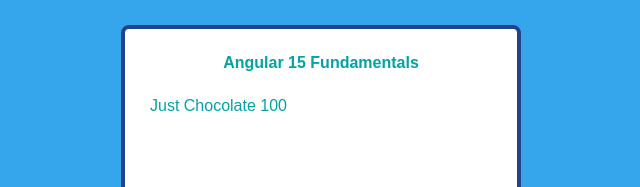
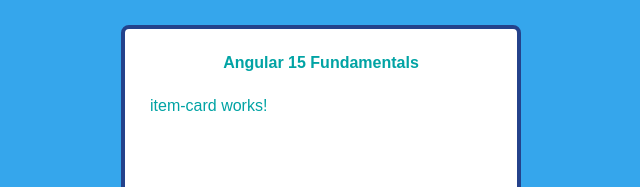
Before and after one commit to daonhan/angular15-fundamentals, an Angular app: page / in a window 1280 px wide. Shown: the top 187 px of the page, without its empty margins (319-959 px from the left). Built offline with nearby package versions, Linux system fonts and the light colour scheme.

Commit message:
Create and Render a dumb component

```diff
--- a/src/app/admin/admin.module.ts
+++ b/src/app/admin/admin.module.ts
@@ -3,13 +3,15 @@
 
 // containers
 import { ItemListComponent } from './containers/item-list/item-list.component';
+import { ItemCardComponent } from './components/item-card/item-card.component';
 
 // components
 
 @NgModule({
   declarations:
     [
-      ItemListComponent
+      ItemListComponent,
+      ItemCardComponent
     ],
   imports: [
     CommonModule
--- /dev/null
+++ b/src/app/admin/components/item-card/item-card.component.html
@@ -0,0 +1 @@
+<p>item-card works!</p>
--- a/src/app/admin/containers/item-list/item-list.component.html
+++ b/src/app/admin/containers/item-list/item-list.component.html
@@ -1,6 +1,3 @@
 <div>
-  <div>
-    {{item?.name}}
-    {{item?.price}}
-  </div>
+  <app-item-card></app-item-card>
 </div>
```
Also changed, not shown: src/app/admin/components/item-card/item-card.component.ts (added, +10 -0 lines), src/app/admin/components/item-card/item-card.component.scss (added), 1 other file (tests, documents, lock files or other folders).
